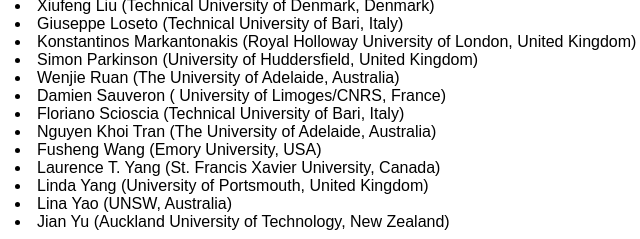
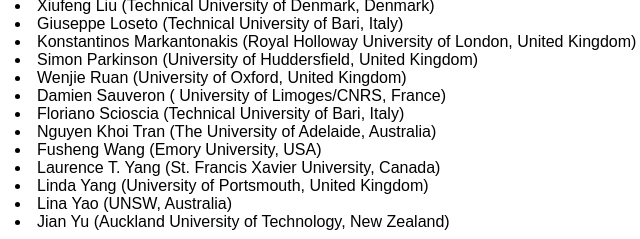
Before and after one commit to hud-cs-research/iupt2018, a plain HTML site: page index.html in a window 1280 px wide. Shown: the part 3521-3760 px from the top of the page, 165-805 px from the left. Drawn offline with Linux system fonts and the light colour scheme.

Commit message:
Update index.html

```diff
--- a/index.html
+++ b/index.html
@@ -159,7 +159,7 @@
 					<li>Giuseppe Loseto (Technical University of Bari, Italy)</li>
 					<li>Konstantinos Markantonakis (Royal Holloway University of London, United Kingdom)</li>
 					<li>Simon Parkinson (University of Huddersfield, United Kingdom)</li>
-					<li>Wenjie Ruan (The University of Adelaide, Australia)</li>
+					<li>Wenjie Ruan (University of Oxford, United Kingdom)</li>
 					<li>Damien Sauveron ( University of Limoges/CNRS, France)</li>
 					<li>Floriano Scioscia  (Technical University of Bari, Italy)</li>
 					<li>Nguyen Khoi Tran (The University of Adelaide, Australia)</li>
```
